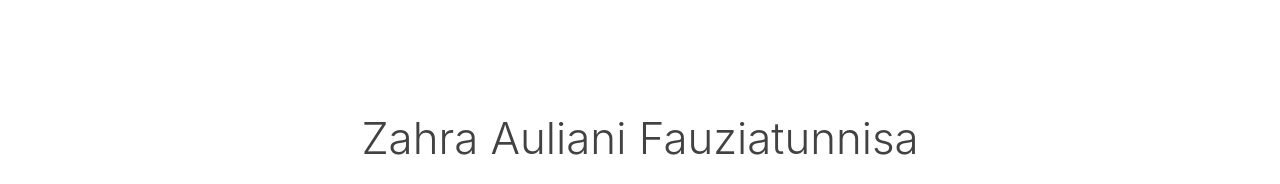
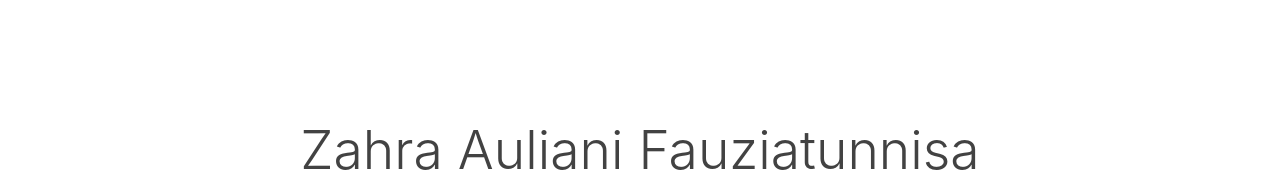
Before and after one commit to port-web/zahrauliaf, a plain HTML site: page index.html in a window 1280 px wide. Shown: the part 586-770 px from the top of the page. Drawn offline with Linux system fonts and the light colour scheme.

Commit message:
Update index.html

```diff
--- a/index.html
+++ b/index.html
@@ -102,7 +102,7 @@
 
           <!-- Div About Me -->
           <div class="row s12">
-            <h3 class="center light grey-text text-darken-3">Zahra Auliani Fauziatunnisa</h3>
+            <h2 class="center light grey-text text-darken-3">Zahra Auliani Fauziatunnisa</h2>
 
 
             <div class="col m6 s12 center">
@@ -120,6 +120,8 @@
             </div>
 
             <div class="col m6 s12">
+              <br>
+              <br>
               <p>Hello, I’m Zahra Auliani Fauziatunnisa. You can call me Zahra, Ara, or Zara.
               I was born in Yogyakarta, 18th of June 2001. I’m 18 years old. Now, I’m a
               history student in Faculty of Cultural Sciences, Universitas Gadjah Mada.
```
